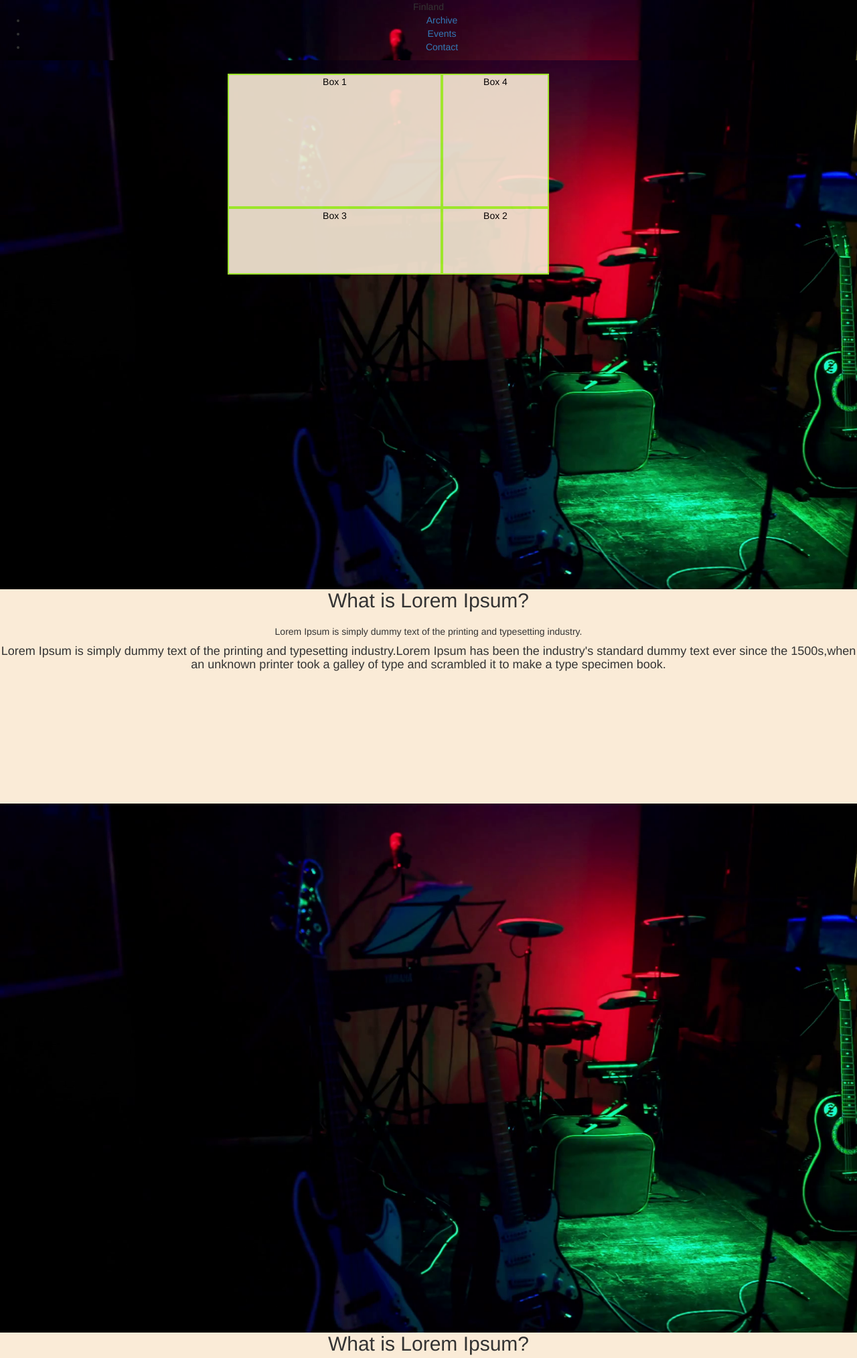
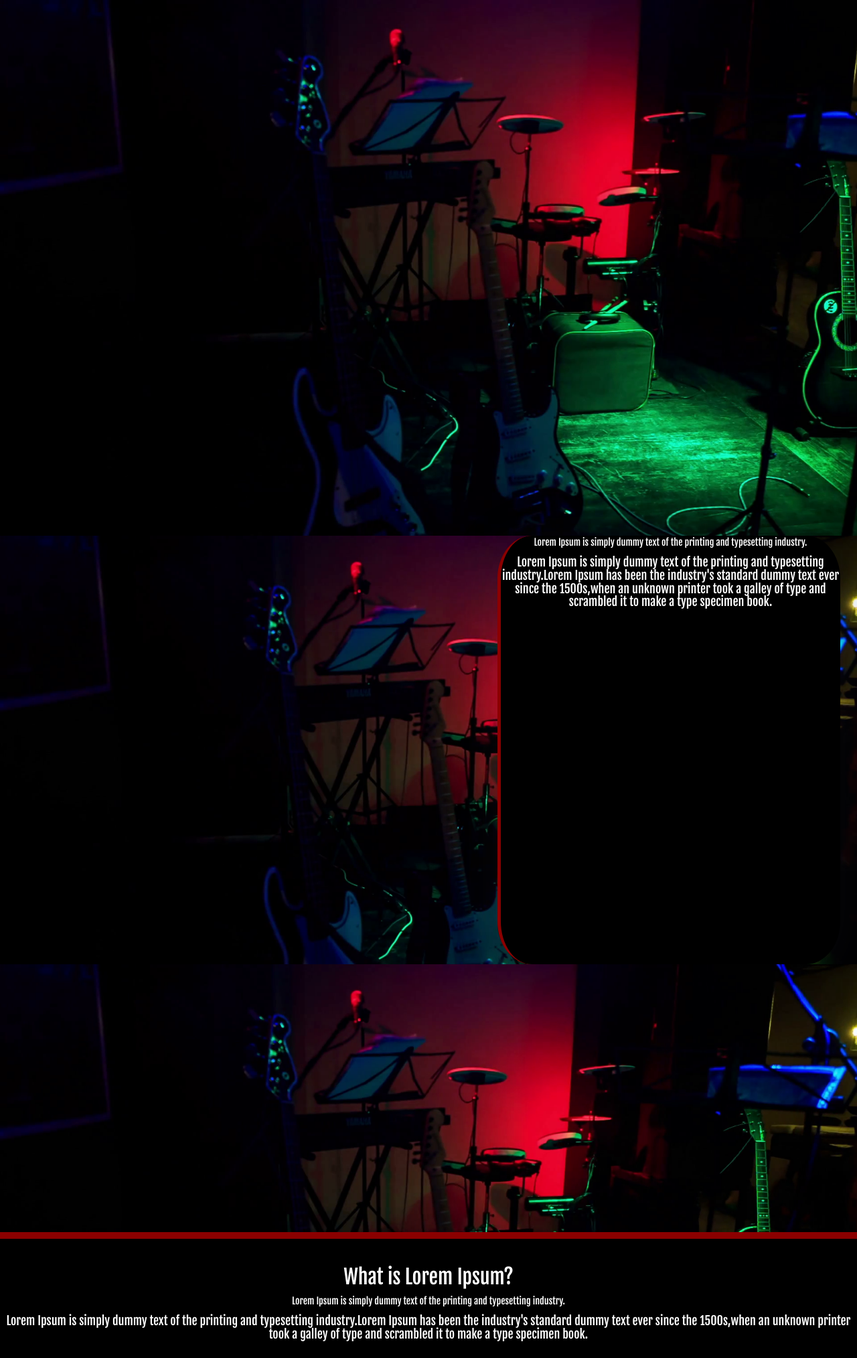
Before and after one commit to berk245/FoundationProject, a Flask app: page / in a window 1280 px wide. Shown: the top 2028 px of the page at 67% size. Run offline with Flask 2, Linux system fonts and the light colour scheme; some libraries are stand-ins or nearby versions.

Commit message:
some changes

```diff
--- a/app.py
+++ b/app.py
@@ -1,9 +1,43 @@
 from flask import Flask, render_template
+from flask_pymongo  import PyMongo
+
+
 app = Flask(__name__)
+app.config['MONGO_DBNAME'] = "test"
+app.config["MONGO_URI"] = "mongodb+srv://berkozzambak:1212qw12*@cluster0-oixaf.gcp.mongodb.net/test?retryWrites=true"
+mongo = PyMongo(app)
 
 @app.route('/')
 def clickingAround():
     return render_template("index.html")
 
+@app.route('/berlin')
+def add():
+    collection = mongo.db.foundation
+    city = collection.find()
+
+    output = ""
+
+    for venue in city:
+        map_link = "<a href='" + venue['Berlin'][2] +"'> Map Link </a>"
+        output += venue['Berlin'][0] + '  ' + venue['Berlin'][1] + map_link + '<br>'
+
+    return output
+
+@app.route('/hamburg')
+def add1():
+    collection = mongo.db.foundation
+    city = collection.find()
+
+    output = ""
+
+    for venue in city:
+        map_link = "<a href='" + venue['Hamburg'][2] +"'> Map Link </a>"
+        output += venue['Hamburg'][0] + '  ' + venue['Hamburg'][1] + map_link + '<br>'
+
+    return output
+
+
+
 if __name__ == "__main__":
     app.run(port='23456')
--- a/static/main-style.css
+++ b/static/main-style.css
@@ -4,6 +4,7 @@
         height: 100vh;
         width: 100vw;
         text-align: center;
+        font-family: 'Fjalla One', sans-serif;
 
     }
     #app{
@@ -14,84 +15,167 @@
         text-align: center;
         width: 100%;
         height: 100vh;
+        text-align: center;
+    }
+    .icons{
+        height: 300px;
+        width: 260px;
+        display: flex;
+        justify-content: space-around;
+        align-items: stretch;
+        flex-wrap: wrap;
+        color: white;
+    }
+    .icon{
+        width: 50%;
+        margin: 5px;
+        padding: 5px;
+        background-color: black;
     }
 
+    .icon:hover {
+        animation:  rotate-btn .5s linear 1;
+      }
+
+      @keyframes rotate-btn {
+        0% {
+          transform: rotateY(0deg)
+        }
+        100% {
+          transform: rotateY(-180deg);
+        }
+      }
 
     .box{
-        width: 100vw;
-        height: 100vh;
         background-repeat: no-repeat;
         background-attachment: fixed;
         background-size: cover;
         text-align: center;
         color: black;
     }
-    .filler{
+    .textBox{
+        background-repeat: no-repeat;
+        background-attachment: fixed;
+        background-size: cover;
+        background-size: cover;
+        text-align: center;
+        color: white;
+    }
+    .textBox1{
+        background-image: url("/static/images/stage.png");
+    }
+    .textBox2{
+        background-image: url("/static/images/stage.png");
+    }
+    .textBox3{
+        background-image: url("/static/images/band.jpg");
+    }
+    .textBox4{
+        background-image: url("/static/images/stage.png");
+
+    }
+    .textBox5{
+        background-image: url("/static/images/concert.jpg");
+    }
+
+
+    .filler1{
+        background-color:black;
+        margin-left: auto;
+        margin-right: 25px;
+        width: 40vw;
+        height: 80vh;
+        box-shadow: 0px 14px 80px rgba(34, 35, 58, 0.2);
+        border-left: solid 5px darkred;
+        border-radius: 10%;
+
+    }
+    .filler2{
+        background-attachment: fixed;
+        background-color: black;
         width: 100vw;
-        height: 40vh;
+        height: 70vh;
+        border-top: solid 10px darkred;
+    }
+    .filler3{
+        background-color:black;
+        margin-left: auto;
+        width: 40vw;
+        height: 70vh;
+        box-shadow: 0px 14px 80px rgba(34, 35, 58, 0.2);
+        border-left: solid 10px goldenrod;
+        border-radius: 10%;
+
+    }
+    .filler4{
         background-attachment: fixed;
-        background-color: antiquewhite;
-        background-size: cover;
+        background-color: black;
+        width: 100vw;
+        height: 60vh;
+        border-top: solid 10px goldenrod;
+    }
+    .filler5{
+        background-color:black;
+        margin-left: auto;
+        width: 40vw;
+        height: 70vh;
+        box-shadow: 0px 14px 80px rgba(34, 35, 58, 0.2);
+        border-left: solid 10px #0869A2;
+        border-radius: 10%;
+    }
+
+    .filler6{
+        background-attachment: fixed;
+        background-color: black;
+        width: 100vw;
+        height: 60vh;
+        border-top: solid 10px goldenrod;
+    }
+
+    .turners{
+        background-attachment: fixed;
+        background-color: darkgoldenrod;
+        width: 100vw;
+        height: 70vh;
         text-align: center;
     }
 
-    .services{
-        width: 50vw;
-        height: 50vh;
-        display: grid;
-        grid-template-columns: 50% 50%;
-        grid-template-rows: 50% 50%;
-        margin-left: 25%;
-    }
-    .small-box{
-        background-color: antiquewhite;
-        opacity: .9;
-        color: black;
-        border: 2px solid greenyellow;
-        width: 50%;
-        height: 50%;
-        margin: 20px;
-    }
-    .small-box1{
-        grid-column: 1 / -1;
-        grid-row: 1 / -1;
-    }
-    .small-box2{
-        grid-column: 2 / -1;
-        grid-row: 2 / -1;
-    }
-    .small-box3{
-        grid-column: 1 / -1;
-        grid-row: 2 / -1;
-    }
-    .small-box4{
-        grid-column: 2 / -1;
-        grid-row: 1 / -1;
-    }
 
     .backImage1{
+        width: 100vw;
+        height: 100vh;
         background-image: url("/static/images/stage.png");
         color: white;
     }
     .backImage2{
+        width: 100vw;
+        height: 50vh;
         background-image: url("/static/images/stage.png");
     }
     .backImage3{
+        width: 100vw;
+        height: 50vh;
         background-image: url("/static/images/band.jpg");
 
     }
     .backImage4{
+        width: 100vw;
+        height: 60vh;
         background-image: url("/static/images/band.jpg");
 
     }
     .backImage5{
+        width: 100vw;
+        height: 70vh;
         background-image: url("/static/images/concert.jpg");
     }
     .backImage6{
+        width: 100vw;
+        height: 20vh;
         background-image: url("/static/images/concert.jpg");
     }
     h2{
-        margin: -10px 0 20px 0;
+        padding-top: 20px;
     }
 
 
--- a/static/main-vue.js
+++ b/static/main-vue.js
@@ -1,24 +1,60 @@
-
 new Vue({
     el: '#app',
     delimiters: ["//", "//"],
     data: {
-        name: 'Welcome to the Jungle',
-        scrollPosition: null,
         par1: "Lorem Ipsum is simply dummy text of the printing and typesetting industry.",
         par2: "Lorem Ipsum is simply dummy text of the printing and typesetting industry.Lorem Ipsum has been the industry's standard dummy text ever since the 1500s,when an unknown printer took a galley of type and scrambled it to make a type specimen book.",
+        lat: '',
+        lon: '',
+        error: '',
+        mapUrl: "",
+        locationEnabled: false,
+        userCity: "",
+      },
+    methods: {
+      onHover1(){
+          this.$refs.icon1.innerText = "This is the inner text";
+      },
+      onLeave1(){
+          this.$refs.icon1.innerText = "Icon 1";
+        },
+      onHover2(){
+          this.$refs.icon2.innerText = "This is the inner text";
+      },
+      onLeave2(){
+          this.$refs.icon2.innerText = "Icon 2";
+      },
+      onHover3(){
+        this.$refs.icon3.innerText = "This is the inner text";
+      },
+      onLeave3(){
+          this.$refs.icon3.innerText = "Icon 3";
+      },
+      onHover4(){
+        this.$refs.icon4.innerText = "This is the inner text";
+      },
+      onLeave4(){
+        this.$refs.icon4.innerText = "Icon 4";
+        },
+      getLocation(){
+        this.locationEnabled = !this.locationEnabled;
+        if(navigator.geolocation){
+          navigator.geolocation.getCurrentPosition(this.showPosition);
+          }
+          else{
+          this.error = "Geolocation is not supported.";
+          }
+        },
+        showPosition(position) {
+           this.lat = position.coords.latitude;
+           this.lon = position.coords.longitude;
+           this.mapUrl = "https://www.openstreetmap.org/#map=18/"+this.lat+"/"+ this.lon;
 
-      },
+           var GEOCODING = 'https://maps.googleapis.com/maps/api/geocode/json?latlng=' + this.lat + '%2C' + this.lon + '&language=en';
 
-    methods: {
-        updateScroll() {
-          this.scrollPosition = window.scrollY
-        }
-      },
-    mounted() {
-        window.addEventListener('scroll', this.updateScroll);
-      },
-    destroy() {
-        window.removeEventListener('scroll', this.updateScroll)
+            this.$.getJSON(GEOCODING).done(function(location) {
+                console.log(location)
+            })
+         },
       }
 })
--- a/templates/index.html
+++ b/templates/index.html
@@ -4,63 +4,86 @@
             <!-- Latest compiled and minified CSS -->
         <link rel="stylesheet" href="https://maxcdn.bootstrapcdn.com/bootstrap/3.3.7/css/bootstrap.min.css">
         <link rel="stylesheet" href="/static/main-style.css">
+        <link href="https://fonts.googleapis.com/css?family=Fjalla+One" rel="stylesheet">
         <script src="https://maxcdn.bootstrapcdn.com/bootstrap/3.3.7/js/bootstrap.min.js"></script>
     </head>
     <body>
         <div id="app">
-            <div>
-                <div class="site-title">Finland</div>
-                <ul>
-                    <li><a href="/archive">Archive</a></li>
-                    <li><a href="/events">Events</a></li>
-                    <li><a href="/contact">Contact</a></li>
-                <ul>
+            <div class= "box backImage1">
             </div>
-            <div class= "box backImage1">
-                <div class="services">
-                <p class="small-box small-box1">Box 1</p>
-                <p class="small-box small-box2">Box 2</p>
-                <p class="small-box small-box3">Box 3</p>
-                <p class="small-box small-box4">Box 4</p>
+            <div class="textBox textBox1">
+                <div class="filler1">
+                    <p> // par1 //</p>
+                    <h4>// par2 //</h4>
                 </div>
             </div>
 
-            <div class="filler">
+            <div class="box backImage2"></div>
+
+            <div class="textBox textBox2">
+                <div class="filler filler2">
                     <h2> What is Lorem Ipsum?</h2>
                     <p> // par1 //</p>
                     <h4>// par2 //</h4>
                 </div>
+            </div>
 
-            <div class="box backImage2"></div>
+            <div class="turners">
+                <div class="icons">
+                    <p class="icon" @mouseover="onHover1"
+                                    @mouseleave="onLeave1" ref="icon1"> Icon 1</p>
+                    <p class="icon" @mouseover="onHover2"
+                                    @mouseleave="onLeave2" ref="icon2"> Icon 2</p>
+                    <p class="icon" @mouseover="onHover3"
+                                    @mouseleave="onLeave3" ref="icon3"> Icon 3</p>
+                    <p class="icon" @mouseover="onHover4"
+                                    @mouseleave="onLeave4" ref="icon4"> Icon 4</p>
+                </div>
 
-            <div class="filler">
-                <h2> What is Lorem Ipsum?</h2>
-                <p> // par1 //</p>
-                <h4>// par2 //</h4>
             </div>
+
 
             <div class="box backImage3">
             </div>
 
-            <div class="filler">
-                <h2> What is Lorem Ipsum?</h2>
+            <div class="textBox textBox3">
+                <div class="filler filler3">
                     <p> // par1 //</p>
                     <h4>// par2 //</h4>
+                </div>
             </div>
 
             <div class="box backImage4"></div>
 
-            <div class="filler">
-                <h2> What is Lorem Ipsum?</h2>
+            <div class="textBox textBox4">
+                <div class="filler filler4">
+
+                    <input type="text" v-model="userCity">
+
+                    <button @click="getLocation"> Get It</button>
+
+
+                    <a :href="userCity"><button > Find Venues</button></a>
+                    <div class="concerts" v-if="locationEnabled">
+
+                                <p> // lat // </p>
+                                <p> // lon // </p>
+                                <a v-bind:href="mapUrl"> Open in Maps </a>
+
+                    </div>
+                </div>
+            </div>
+
+            <div class="box backImage5"></div>
+
+            <div class="textBox textBox5">
+                <div class="filler filler5">
                     <p> // par1 //</p>
                     <h4>// par2 //</h4>
                 </div>
-            <div class="box backImage5"></div>
-            <div class="filler">
-                <h2> What is Lorem Ipsum?</h2>
-                <p> // par1 //</p>
-                <h4>// par2 //</h4>
             </div>
+
+
             <div class="box backImage6"></div>
 
         </div>
```
Also changed, not shown: static/images/745px-Berlin.png (added), static/images/Hamburg.png (added). Lines whose indentation alone changed are shown as unchanged.
